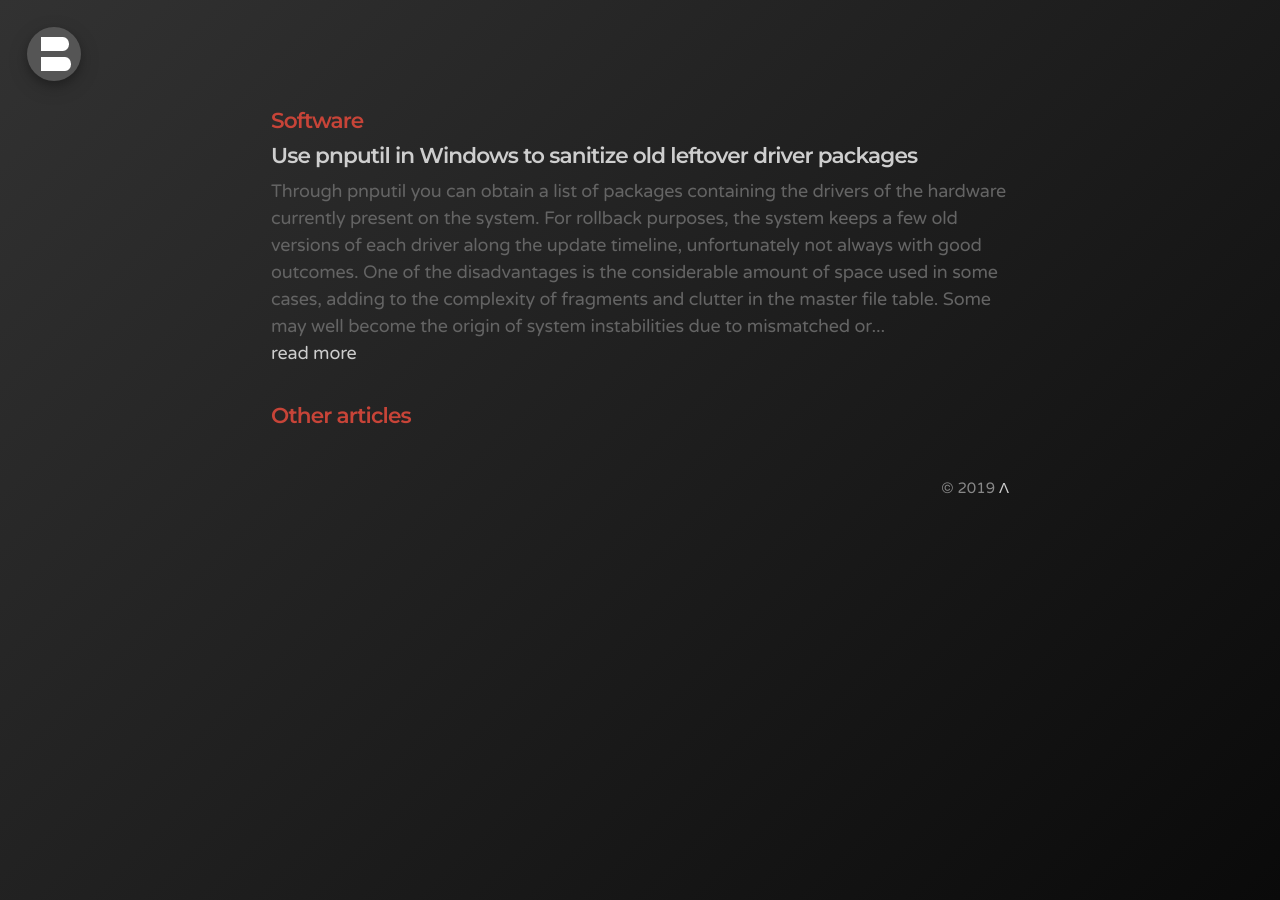
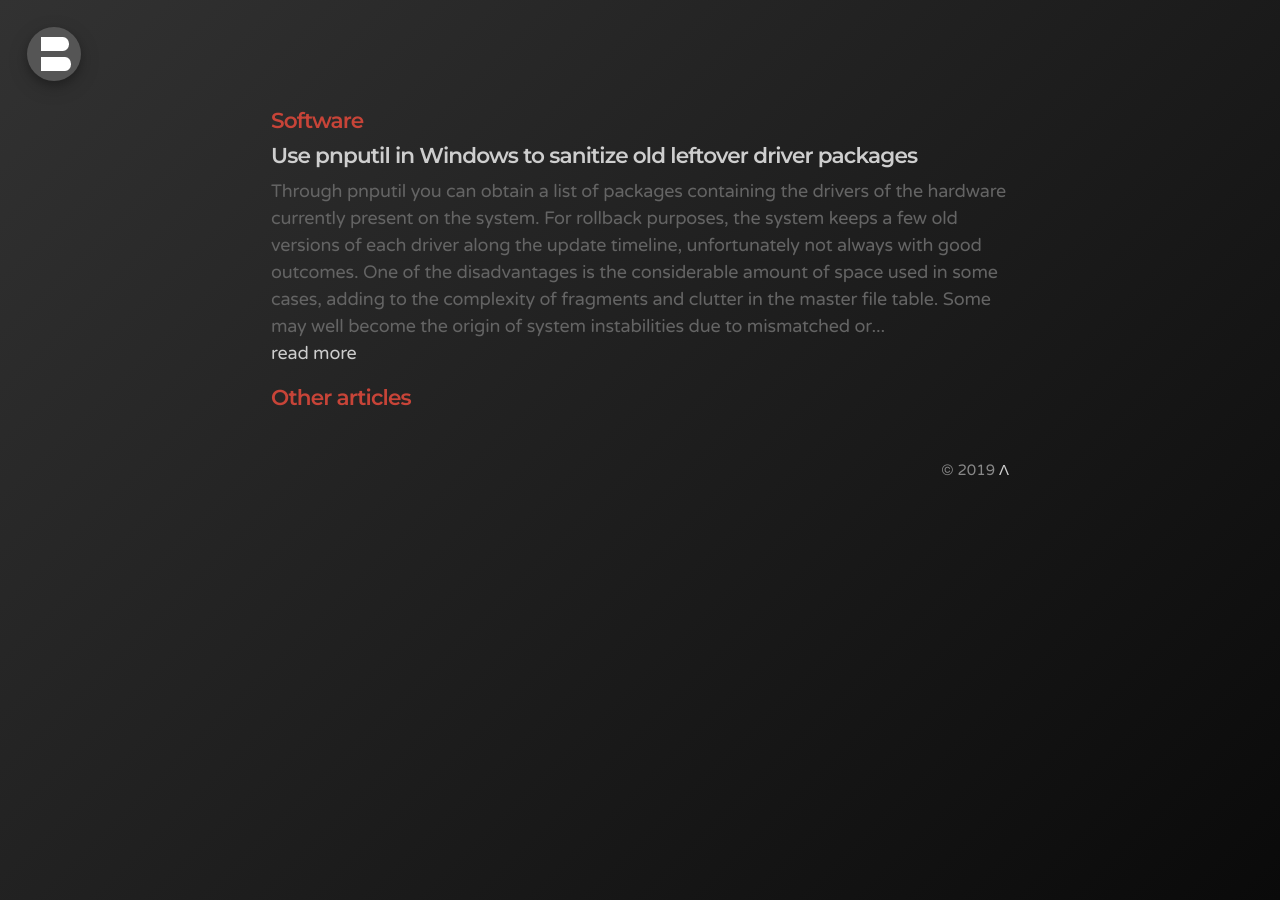
Before and after one commit to bonina/bonina.github.io, a Jekyll site: the page built from software.md, in a window 1280 px wide. Built offline with Jekyll 4.4.1, drawn with Linux system fonts in a browser that asks for light colours.

Commit message:
Update _posts.scss

```diff
--- a/_sass/_posts.scss
+++ b/_sass/_posts.scss
@@ -21,11 +21,11 @@
 
 .post-categories {
   display: block;
-  margin-top: 0.4rem;
+  margin-top: 0.1rem;
   margin-bottom: 1rem;
   color: #646464;
 }
 
-.categories-other {
+.categories-page {
   margin-top: 2rem;
 }
```
